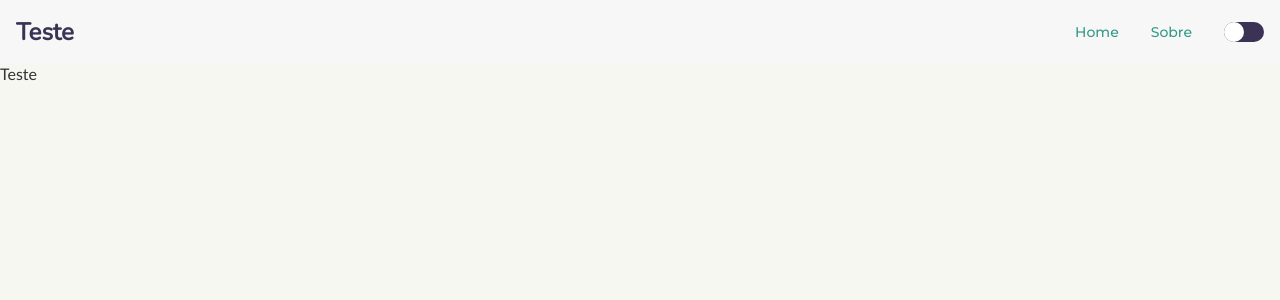
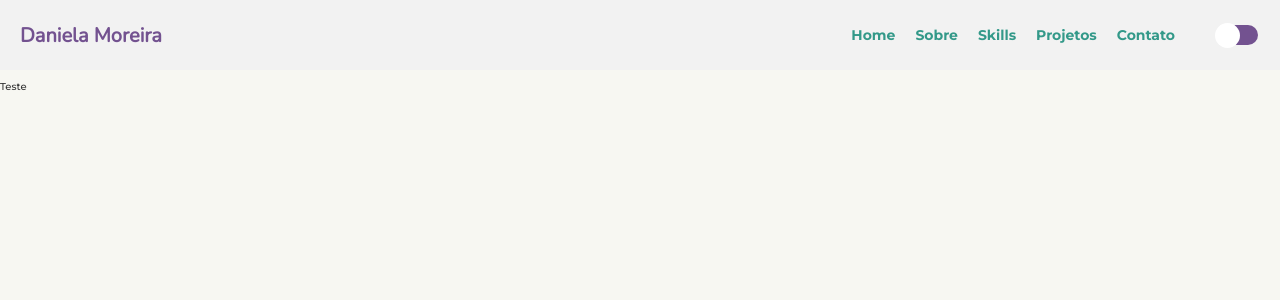
Before and after one commit to alvesxdani/my-portfolio, a React (Create React App) app: page / in a window 1280 px wide. Shown: the top 300 px of the page. Built offline with nearby package versions, Linux system fonts and the light colour scheme.

Commit message:
Add links on nav and create usePersistedState

```diff
--- a/src/App.tsx
+++ b/src/App.tsx
@@ -1,12 +1,12 @@
 import GlobalStyle from './components/themes/global';
 import NavBar from './components/nav/nav';
-import { useState } from 'react';
 import { ThemeProvider } from 'styled-components';
 import light from './components/themes/light';
 import dark from './components/themes/dark';
+import usePersistedState from './components/utils/usePersistedState';
 
 function App() {
-  const [theme, setTheme] = useState(light);
+  const [theme, setTheme] = usePersistedState('theme', light);
 
 const toggleTheme = () => {
   setTheme(theme.title === 'light' ? dark : light);
--- a/src/components/nav/nav.tsx
+++ b/src/components/nav/nav.tsx
@@ -1,44 +1,7 @@
-import styled from 'styled-components';
 import Switch from 'react-switch';
 import { ThemeContext } from 'styled-components';
 import { useContext } from 'react';
-
-// Style
-const ContainerNav = styled.div`
-display: flex;
-background-color: ${props => props.theme.colors.backgroundNav};
-color: #000;
-font: 1rem 'Montserrat',sans-serif;
-padding: 1rem;
-align-items: center;
-}
-`;
-
-const BrandTitle = styled.div`
-font: bold 1.5rem 'Nunito',sans-serif;
-color: ${props => props.theme.colors.primary};
-`;
-
-const LinksBox = styled.div`
-display: flex;
-justify-content: right;
-width: 100%;
-`;
-
-const Link = styled.a`
-color: ${props => props.theme.colors.links};
-font: 14px 'Montserrat';
-margin-right: 2rem;
-transition: .8s ease-in;
-  &:hover {
-    color: ${props => props.theme.colors.primary}
-  }
-`;
-
-const BoxToggle = styled.div`
-display: flex;
-align-items: center;
-`;
+import { BoxToggle, BrandTitle, ContainerNav, Link, LinksBox } from './style';
 
 interface Props {
   toggleTheme(): void;
@@ -51,12 +14,18 @@ const NavBar: React.FC<Props> = ({ toggleTheme }) => {
   return (
     <nav>
       <ContainerNav>
-        <BrandTitle>Teste</BrandTitle>
+        <BrandTitle>Daniela Moreira</BrandTitle>
 
         <LinksBox>
           <Link href="/">Home</Link>
 
           <Link href="#about">Sobre</Link>
+
+          <Link href="#skills">Skills</Link>
+
+          <Link href="#projects">Projetos</Link>
+
+          <Link href="#contact">Contato</Link>
         </LinksBox>
 
         <BoxToggle>
@@ -67,10 +36,11 @@ const NavBar: React.FC<Props> = ({ toggleTheme }) => {
           uncheckedIcon={false}
           height={20}
           width={40}
-          handleDiameter={20}
-          offColor={colors.primary}
-          onColor={colors.secundary}
-
+          handleDiameter={25}
+          offColor={colors.secundary}
+          onColor="#eee"
+          onHandleColor={colors.secundary}
+          offHandleColor="#fff"
           />
         </BoxToggle>
 
--- /dev/null
+++ b/src/components/nav/style.tsx
@@ -0,0 +1,47 @@
+import styled from "styled-components";
+
+export const ContainerNav = styled.div`
+left: 0;
+top: 0;
+width: 100%;
+height: 7rem;
+display: flex;
+flex-direction: row;
+background-color: ${props => props.theme.colors.backgroundNav};
+color: #000;
+font: 1rem 'Montserrat',sans-serif;
+align-items: center;
+margin-bottom: 1rem;
+}
+`;
+
+export const BrandTitle = styled.div`
+flex-shrink: 0;
+font: bold 2rem 'Nunito',sans-serif;
+margin-left: 2rem;
+color: ${props => props.theme.colors.secundary};
+`;
+
+export const LinksBox = styled.div`
+display: flex;
+justify-content: right;
+margin-right: 2rem;
+width: 100%;
+`;
+
+export const Link = styled.a`
+color: ${props => props.theme.colors.primary};
+font: 14px 'Montserrat';
+margin-right: 2rem;
+transition: .8s ease-in;
+font-weight: 600;
+  &:hover {
+    color: ${props => props.theme.colors.secundary}
+  }
+`;
+
+export const BoxToggle = styled.div`
+display: flex;
+align-items: center;
+margin-right: 2rem;
+`;
--- a/src/components/themes/dark.tsx
+++ b/src/components/themes/dark.tsx
@@ -10,11 +10,11 @@ export default {
   title: 'dark',
 
   colors: {
-    primary: '#3B3355',
-    secundary: '#339989',
+    primary: '#339989',
+    secundary: '#735290',
     background: '#000505',
     backgroundNav: '#191919',
     text: '#fff',
-    links: '#339989'
+    link: '#339989'
   },
 };
--- a/src/components/themes/global.tsx
+++ b/src/components/themes/global.tsx
@@ -5,7 +5,8 @@ export default createGlobalStyle`
   padding: 0;
   margin: 0;
   box-sizing: border-box;
-  font-family: 'Calibri',sans-serif;
+  font-size: 10px;
+  font-family: 'Montserrat',sans-serif;
 }
 
 html {
--- a/src/components/themes/light.tsx
+++ b/src/components/themes/light.tsx
@@ -10,11 +10,11 @@ export default {
   title: 'light',
 
   colors: {
-    primary: '#3B3355',
-    secundary: '#339989',
+    primary: '#339989',
+    secundary: '#735290',
     background: '#F7F7F2',
-    backgroundNav: '#f7f7f7',
+    backgroundNav: '#f2f2f2',
     text: '#333',
-    links: '#339989'
+    link: '#339989'
   },
 };
--- a/src/components/themes/styled.d.ts
+++ b/src/components/themes/styled.d.ts
@@ -9,7 +9,7 @@ declare module 'styled-components' {
       background: string,
       backgroundNav: string,
       text: string,
-      links: string
+      link: string
     },
   }
 };
--- /dev/null
+++ b/src/components/utils/usePersistedState.ts
@@ -0,0 +1,21 @@
+import { useState, useEffect } from "react";
+
+function usePersistedState(key: string, initialState: any) {
+  const [state, setState] = useState(() => {
+    const storageValue = localStorage.getItem(key);
+
+    if(storageValue) {
+      return JSON.parse(storageValue);
+    } else {
+      return  initialState;
+    }
+  });
+
+  useEffect(() => {
+    localStorage.setItem(key, JSON.stringify(state));
+  }, [key, state]);
+
+  return [state, setState];
+}
+
+export default usePersistedState;
```
